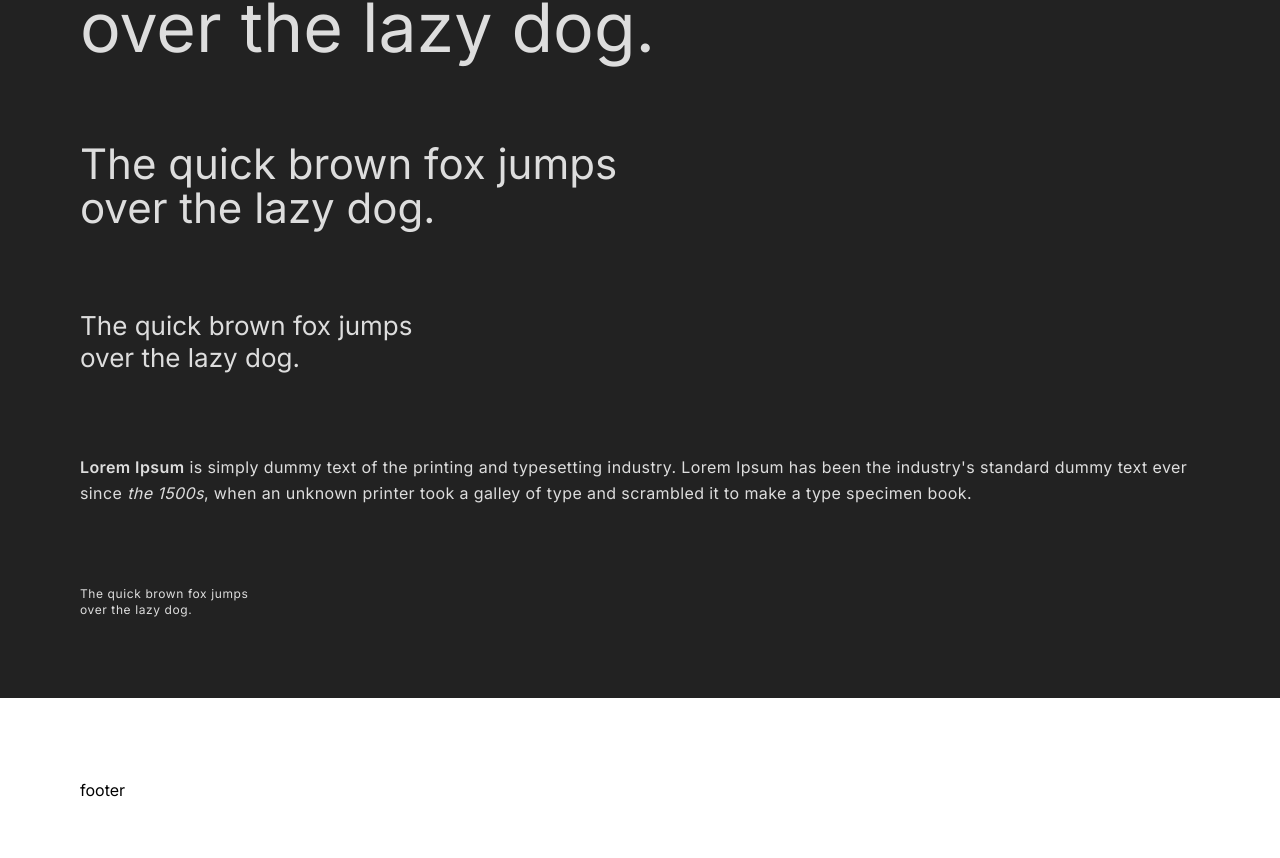
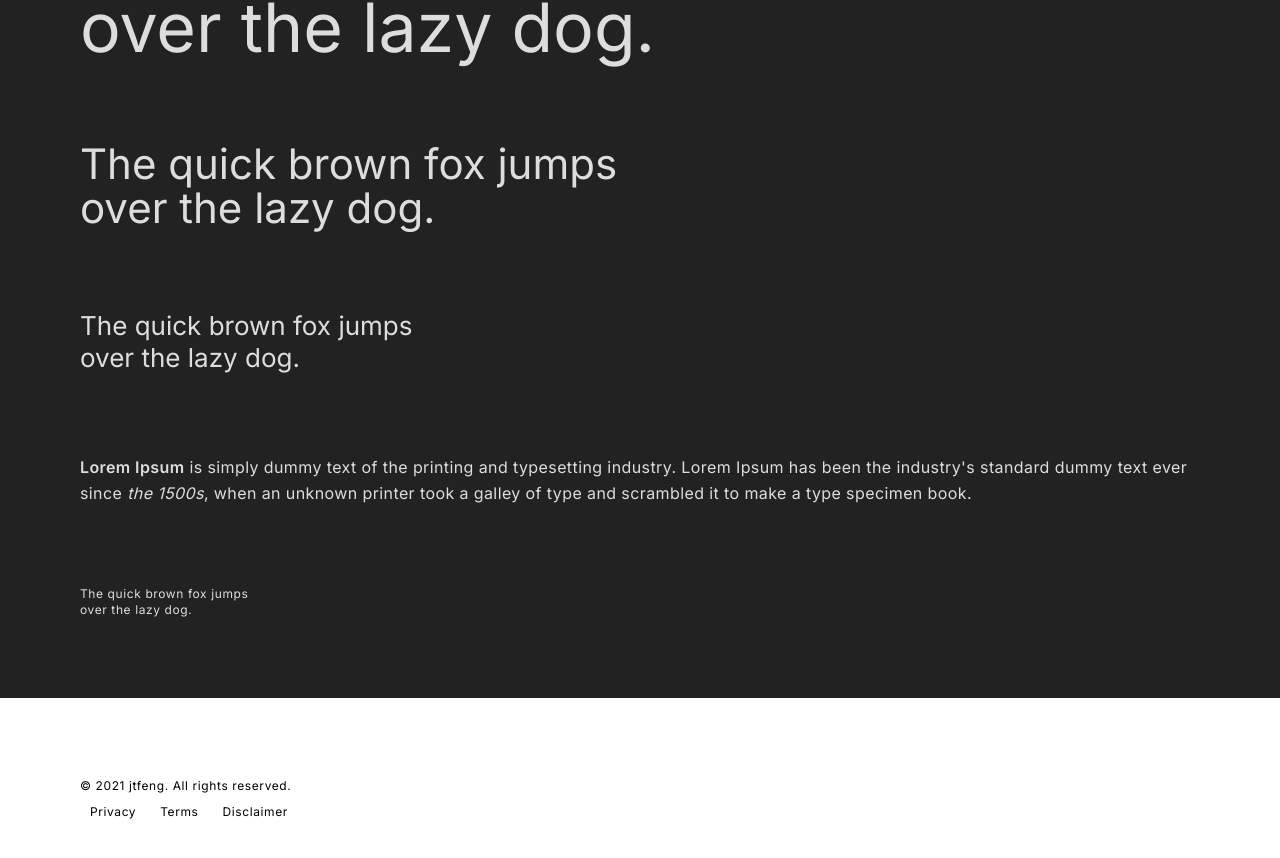
Before and after one commit to jingtianfeng/jekywind, a Jekyll site: the page built from index.html, in a window 1280 px wide and 900 px high, scrolled down 592 px. Shown: the top 858 px of the window. Built offline with Jekyll 4.4.1, drawn with Linux system fonts in a browser that asks for light colours.

Commit message:
Add footer legal

```diff
--- a/_includes/footer.html
+++ b/_includes/footer.html
@@ -1,5 +1,23 @@
 <footer>
     <div class="container">
-        footer
+        <div class="col-span-full text-sm">
+            <p>
+                © {{ site.time | date: "%Y" }} {{ site.author }}. All rights reserved.
+            </p>
+            <div class="mt-2">
+                <a class="ml-2"
+                   href="{{ '/privacy' | relative_url }}">
+                    Privacy
+                </a>
+                <a class="ml-3"
+                   href="{{ '/terms' | relative_url }}">
+                    Terms
+                </a>
+                <a class="ml-3"
+                   href="{{ '/disclaimer' | relative_url }}">
+                    Disclaimer
+                </a>
+            </div>
+        </div>
     </div>
 </footer>
```
